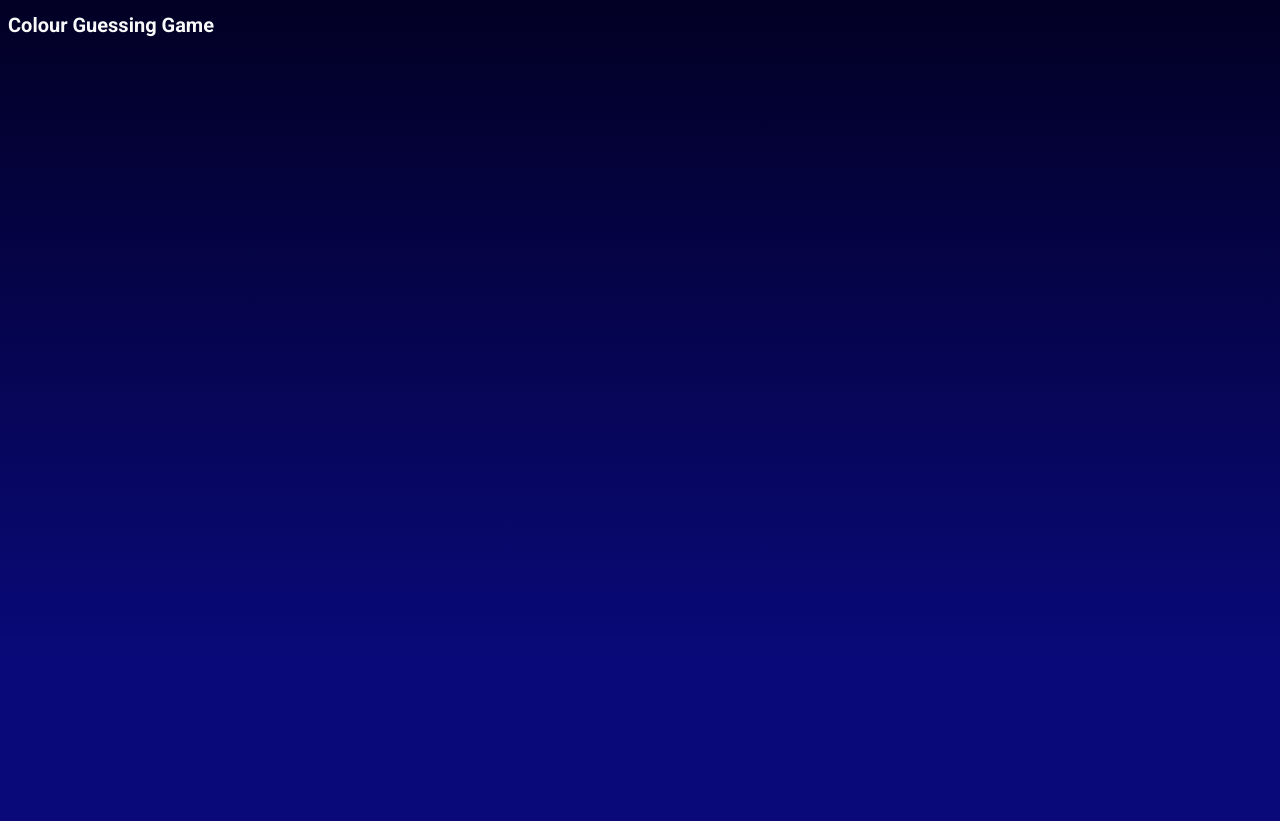
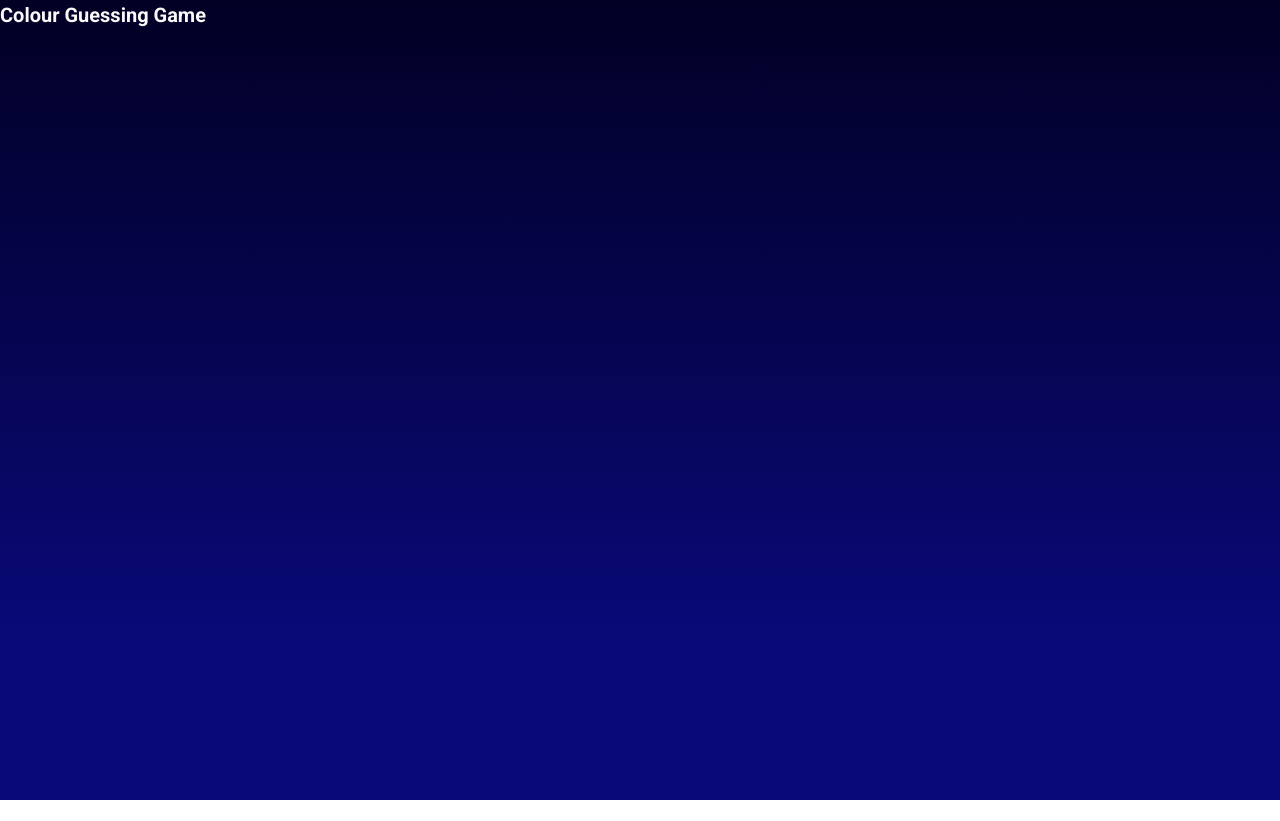
Before and after one commit to barrosdaniel/colour-guessing-game, a plain HTML site: page index.html in a window 1280 px wide. After the commit the page ends 800 px from the top, so only its background shows below. Drawn offline with Linux system fonts and the light colour scheme.

Commit message:
chore: Add CSS Resets to base partial

```diff
--- a/index.html
+++ b/index.html
@@ -1,5 +1,6 @@
 <!DOCTYPE html>
 <html lang="en">
+
 <head>
     <meta charset="UTF-8">
     <meta name="viewport" content="width=device-width, initial-scale=1.0">
@@ -8,8 +9,15 @@
     <link rel="stylesheet" href="css/styles.css">
     <title>Colour Guessing Game</title>
 </head>
+
 <body>
-    <h1>Colour Guessing Game</h1>
+    <header class="header">
+        <div class="container">
+            <h1>Colour Guessing Game</h1>
+        </div>
+
+    </header>
 
 </body>
+
 </html>
--- a/scss/base/_base.scss
+++ b/scss/base/_base.scss
@@ -1,8 +1,32 @@
+/* ============================================================
+RESETS
+============================================================ */
+*,
+*::before,
+*::after {
+  margin: 0;
+  padding: 0;
+  box-sizing: inherit;
+}
+
+html {
+  font-size: 62.5%;
+}
+
 body {
+  box-sizing: border-box;
   min-height: 100vh;
-  background: rgb(2,0,36);
-  background: linear-gradient(180deg, rgba(2,0,36,1) 0%, rgba(9,9,121,1) 80%);
+  background: rgb(2, 0, 36);
+  background: linear-gradient(180deg, rgba(2, 0, 36, 1) 0%, rgba(9, 9, 121, 1) 80%);
   font-family: $font-primary;
-  font-size: 62.5%;
   color: $colour-white;
+  font-weight: 400;
+  line-height: 1.5;
+  text-rendering: optimizeLegibility;
+  scroll-behavior: smooth;
+  overflow-x: hidden;
 }
+
+ul {
+  list-style: none;
+}
```
Also changed, not shown: css/styles.css, 1 other file.
